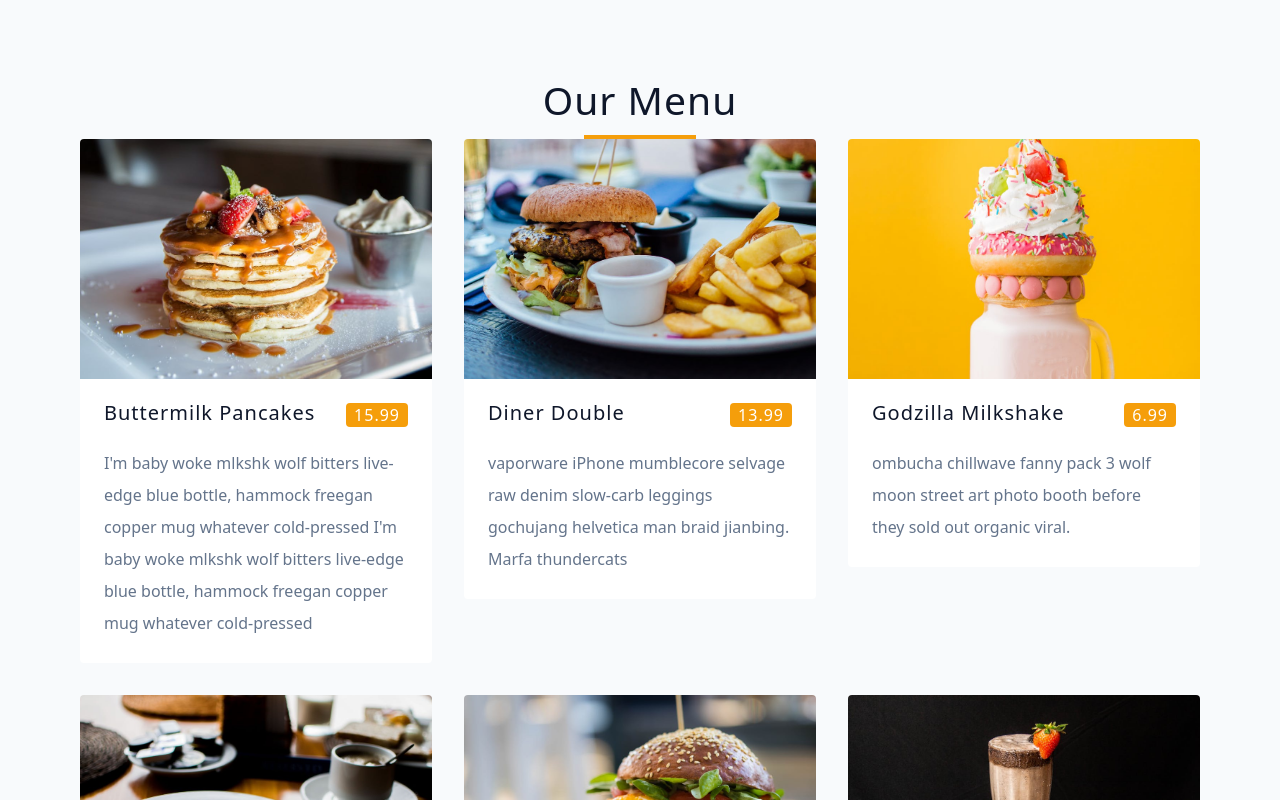
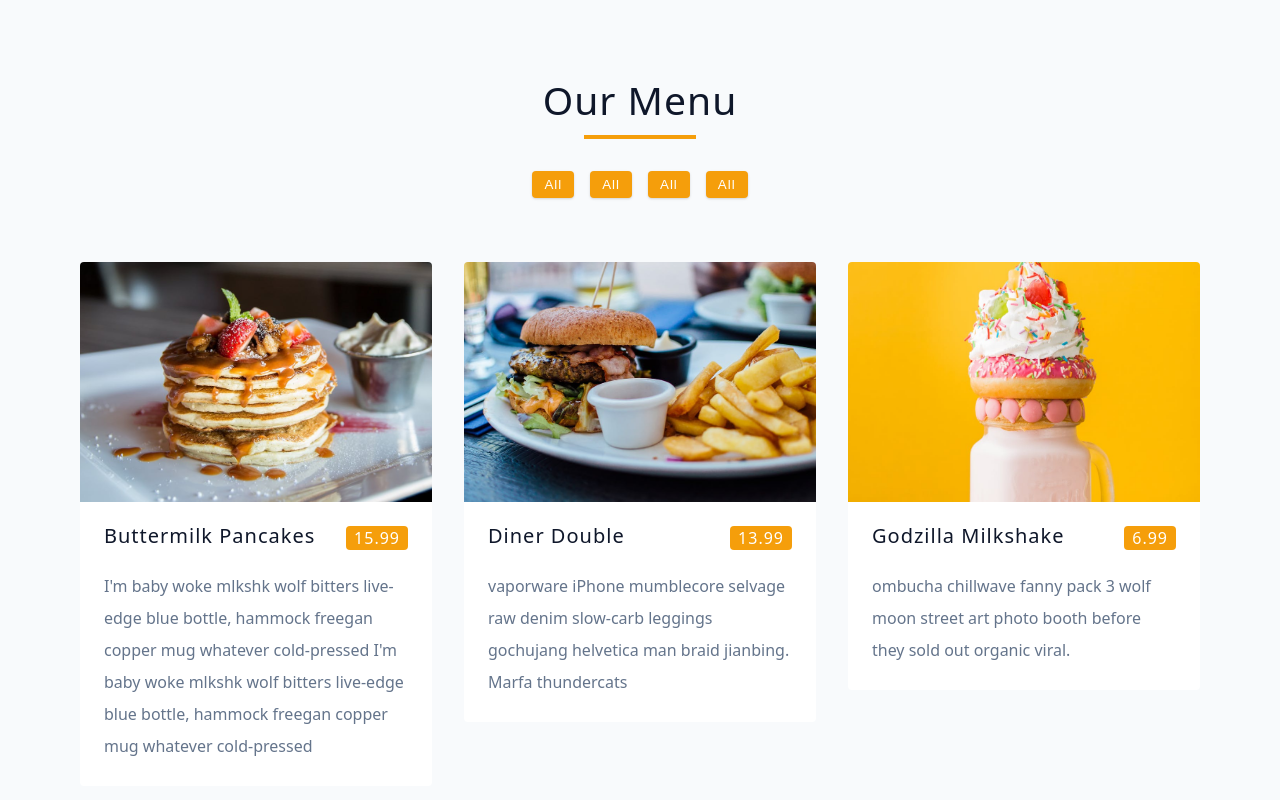
Before and after one commit to Amir2210/Menu, a React (Vite) app: page / in a window 1280 px wide. Shown: the top 800 px of the page. Built offline with nearby package versions, Linux system fonts and the light colour scheme.

Commit message:
Create MenuCatagory cmp

```diff
--- a/src/App.jsx
+++ b/src/App.jsx
@@ -3,6 +3,7 @@ import data from './data'
 import { MenuList } from './cmps/MenuList'
 const App = () => {
   const [menuItems, setMenuItems] = useState(data)
+  const [catagory, setCatagory] = useState('all')
   return (
     <main>
       <MenuList menuItems={menuItems} />
--- /dev/null
+++ b/src/cmps/MenuCatagory .jsx
@@ -0,0 +1,10 @@
+export function MenuCatagory() {
+  return (
+    <div className="btn-container">
+      <button className='btn'>all</button>
+      <button className='btn'>all</button>
+      <button className='btn'>all</button>
+      <button className='btn'>all</button>
+    </div>
+  )
+}
--- a/src/cmps/MenuList.jsx
+++ b/src/cmps/MenuList.jsx
@@ -1,3 +1,4 @@
+import { MenuCatagory } from './MenuCatagory ';
 import { MenuItemPreview } from './MenuItemPreview';
 
 export function MenuList({ menuItems }) {
@@ -5,6 +6,7 @@ export function MenuList({ menuItems }) {
     <section className='menu'>
       <div className="title"><h2>our menu</h2></div>
       <div className="title-underline"></div>
+      <MenuCatagory />
       <div className="section-center">
         {menuItems.map(item => <MenuItemPreview key={item.id} item={item} />)}
       </div>
```
